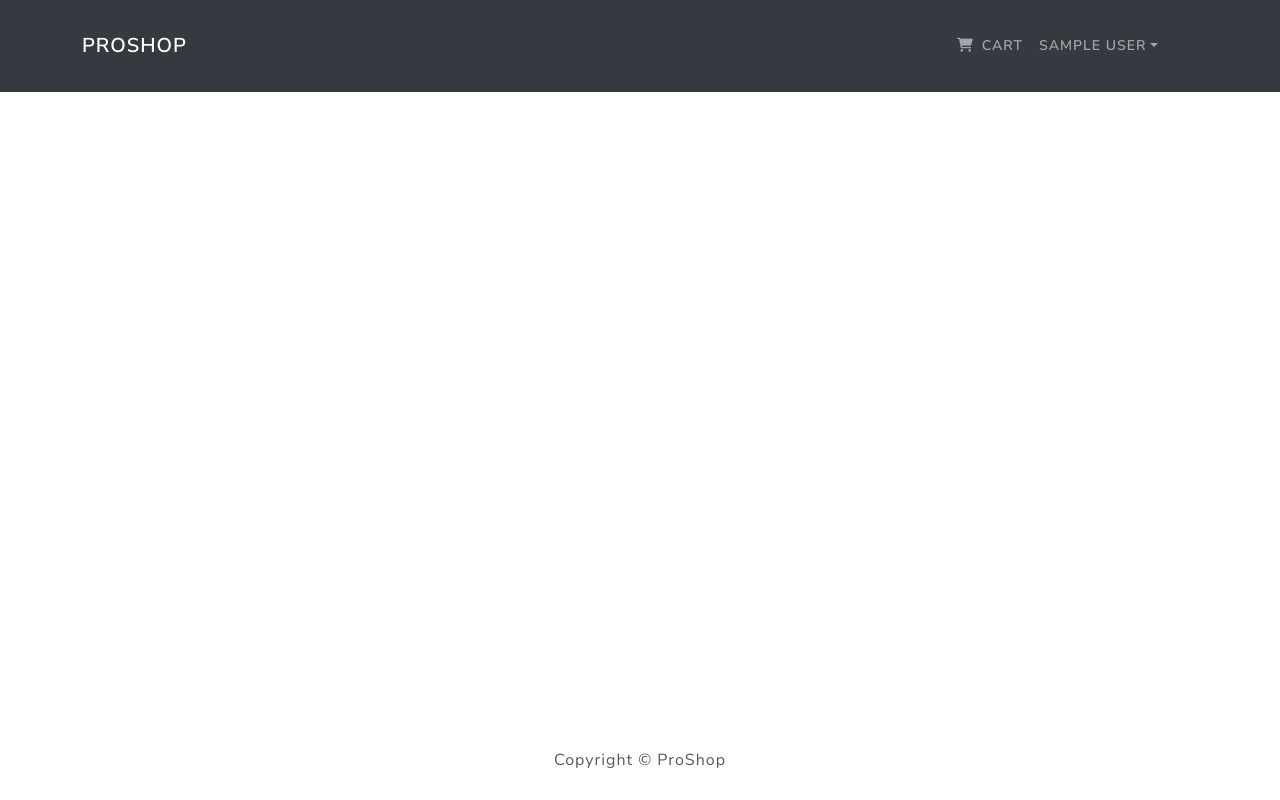
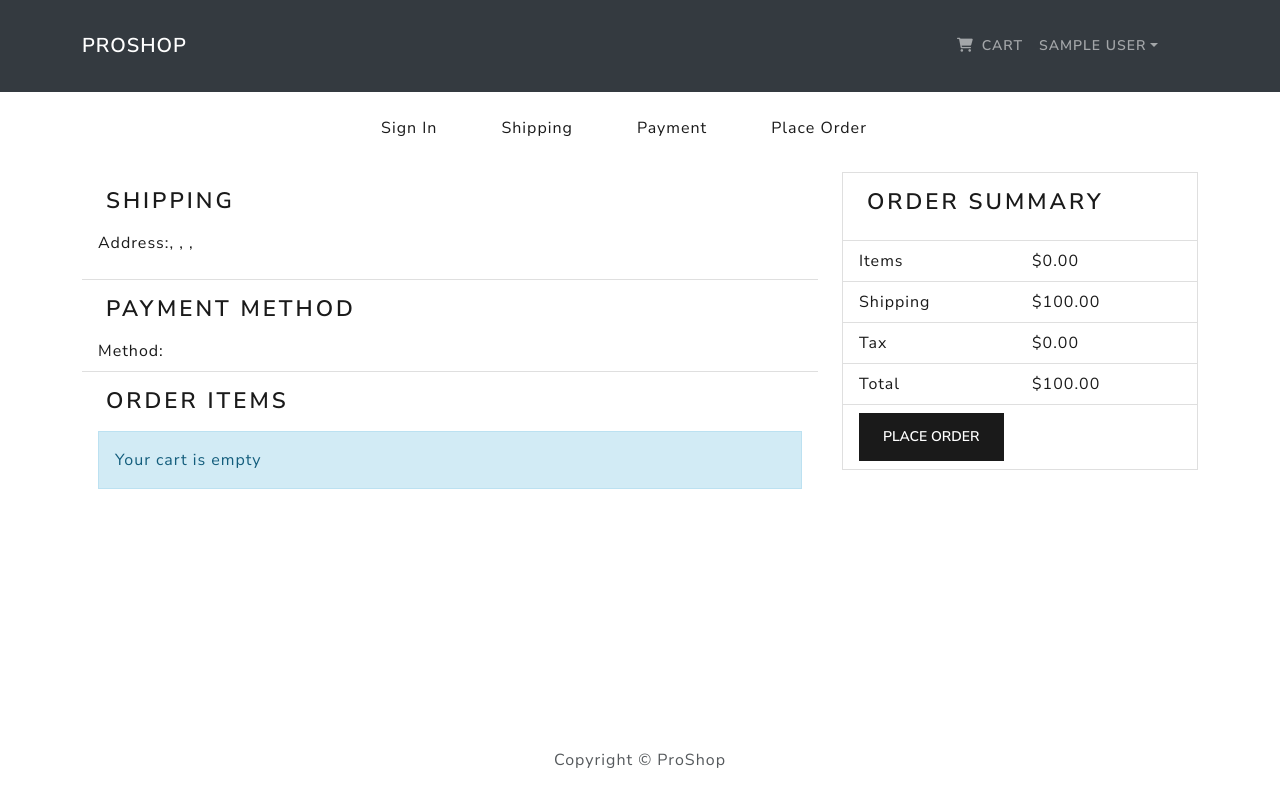
Before and after one commit to markgmz92/mern_udemy, a React (Create React App) app in the folder client/: page /placeorder in a window 1280 px wide. Built offline with nearby package versions, Linux system fonts and the light colour scheme; sample sign-in values are in the browser's storage.

Commit message:
[MU - 058] Completed place order screen

```diff
--- a/client/src/App.js
+++ b/client/src/App.js
@@ -9,6 +9,8 @@
 import RegisterScreen from './screens/RegisterScreen';
 import ProfileScreen from './screens/ProfileScreen';
 import ShippingScreen from './screens/ShippingScreen';
+import PaymentScreen from './screens/PaymentScreen';
+import PlaceOrderScreen from './screens/PlaceOrderScreen';
 import PrivateRoutes from './components/PrivateRoutes';
 
 const App = () => {
@@ -20,6 +22,8 @@
           <Routes>
             <Route element={<PrivateRoutes />}>
               <Route path='/shipping' element={<ShippingScreen />} />
+              <Route path='/payment' element={<PaymentScreen />} />
+              <Route path='/placeorder' element={<PlaceOrderScreen />} />
             </Route>
             <Route path='/login/*' element={<LoginScreen />} />
             <Route path='/register' element={<RegisterScreen />} />
--- a/client/src/actions/cartActions.js
+++ b/client/src/actions/cartActions.js
@@ -2,7 +2,8 @@
 import {
   CART_ADD_ITEM,
   CART_REMOVE_ITEM,
-  CART_SAVE_SHIPPING_ADDRESS
+  CART_SAVE_SHIPPING_ADDRESS,
+  CART_SAVE_PAYMENT_METHOD
 } from '../constants/cartConstants';
 
 export const addToCart = (id, qty) => async (dispatch, getState) => {
@@ -40,3 +41,12 @@
 
   localStorage.setItem('shippingAddress', JSON.stringify(data));
 };
+
+export const savePaymentMethod = (data) => (dispatch) => {
+  dispatch({
+    type: CART_SAVE_PAYMENT_METHOD,
+    payload: data
+  });
+
+  localStorage.setItem('paymentMethod', JSON.stringify(data));
+};
--- a/client/src/constants/cartConstants.js
+++ b/client/src/constants/cartConstants.js
@@ -1,3 +1,4 @@
 export const CART_ADD_ITEM = 'CART_ADD_ITEM';
 export const CART_REMOVE_ITEM = 'CART_REMOVE_ITEM';
 export const CART_SAVE_SHIPPING_ADDRESS = 'CART_SAVE_SHIPPING_ADDRESS';
+export const CART_SAVE_PAYMENT_METHOD = 'CART_SAVE_PAYMENT_METHOD';
--- a/client/src/reducers/cartReducers.js
+++ b/client/src/reducers/cartReducers.js
@@ -1,7 +1,8 @@
 import {
   CART_ADD_ITEM,
   CART_REMOVE_ITEM,
-  CART_SAVE_SHIPPING_ADDRESS
+  CART_SAVE_SHIPPING_ADDRESS,
+  CART_SAVE_PAYMENT_METHOD
 } from '../constants/cartConstants';
 
 export const cartReducer = (
@@ -37,6 +38,11 @@
         ...state,
         shippingAddress: action.payload
       };
+    case CART_SAVE_PAYMENT_METHOD:
+      return {
+        ...state,
+        paymentMethod: action.payload
+      };
     default:
       return state;
   }
--- /dev/null
+++ b/client/src/screens/PaymentScreen.js
@@ -0,0 +1,58 @@
+import React, { useState } from 'react';
+import { Form, Button, Col } from 'react-bootstrap';
+import { useNavigate } from 'react-router-dom';
+import { useDispatch, useSelector } from 'react-redux';
+import { saveShippingAddress } from '../actions/cartActions';
+import CheckoutSteps from '../components/CheckoutSteps';
+import { savePaymentMethod } from '../actions/cartActions';
+import FormContainer from '../components/FormContainer';
+
+const PaymentScreen = () => {
+  const navigate = useNavigate();
+  const cart = useSelector((state) => state.cart);
+  const { shippingAddress } = cart;
+
+  if (!shippingAddress) {
+    navigate('/shipping');
+  }
+
+  const [paymentMethod, setPaymentMethod] = useState('PayPal');
+
+  const dispatch = useDispatch();
+
+  const submitHandler = (e) => {
+    e.preventDefault();
+    dispatch(savePaymentMethod(paymentMethod));
+    navigate('/placeorder');
+  };
+
+  return (
+    <FormContainer>
+      <CheckoutSteps step1 step2 step3 />
+      <h1>Payment Method</h1>
+      <Form onSubmit={submitHandler}>
+        <Form.Group>
+          <Form.Label as='legend'>Select Method</Form.Label>
+
+          <Col>
+            <Form.Check
+              type='radio'
+              label='Paypal or Credit Card'
+              id='PayPal'
+              name='paymentMethod'
+              value='PayPal'
+              checked
+              onChange={(e) => setPaymentMethod(e.target.value)}
+            ></Form.Check>
+          </Col>
+        </Form.Group>
+
+        <Button className='my-3' type='submit' variant='primary'>
+          Continue
+        </Button>
+      </Form>
+    </FormContainer>
+  );
+};
+
+export default PaymentScreen;
--- /dev/null
+++ b/client/src/screens/PlaceOrderScreen.js
@@ -0,0 +1,142 @@
+import React, { useState } from 'react';
+import { navigate, useNavigate, Link } from 'react-router-dom';
+import {
+  Button,
+  Row,
+  Col,
+  ListGroup,
+  Image,
+  Card,
+  ListGroupItem
+} from 'react-bootstrap';
+import { useDispatch, useSelector } from 'react-redux';
+import Message from '../components/Message';
+import CheckoutSteps from '../components/CheckoutSteps';
+
+const PlaceOrderScreen = () => {
+  const addDecimals = (num) => {
+    return (Math.round(num * 100) / 100).toFixed(2);
+  };
+  const cart = useSelector((state) => state.cart);
+
+  cart.itemsPrice = addDecimals(
+    cart.cartItems.reduce((acc, item) => acc + item.price * item.qty, 0)
+  );
+
+  cart.shippingPrice = addDecimals(cart.itemsPrice > 100 ? 0 : 100);
+
+  cart.taxPrice = addDecimals(Number((0.15 * cart.itemsPrice).toFixed(2)));
+
+  cart.totalPrice = (
+    Number(cart.itemsPrice) +
+    Number(cart.shippingPrice) +
+    Number(cart.taxPrice)
+  ).toFixed(2);
+
+  const placeOrderHandler = () => {
+    console.log('order');
+  };
+  return (
+    <>
+      <CheckoutSteps step1 step2 step3 step4 />
+      <Row>
+        <Col md={8}>
+          <ListGroup variant='flush'>
+            <ListGroup.Item>
+              <h2>Shipping</h2>
+              <p>
+                <strong>
+                  Address:{cart.shippingAddress.address},{' '}
+                  {cart.shippingAddress.city}, {cart.shippingAddress.postalCode}
+                  ,{cart.shippingAddress.country}
+                </strong>
+              </p>
+            </ListGroup.Item>
+
+            <ListGroup.Item>
+              <h2>Payment Method</h2>
+              <strong>Method: {cart.paymentMethod}</strong>
+            </ListGroup.Item>
+
+            <ListGroup.Item>
+              <h2>Order Items</h2>
+              {cart.cartItems.length === 0 ? (
+                <Message>Your cart is empty</Message>
+              ) : (
+                <ListGroup variant='flush'>
+                  {cart.cartItems.map((item, index) => (
+                    <ListGroupItem key={index}>
+                      <Row>
+                        <Col md={1}>
+                          <Image
+                            src={item.image}
+                            alt={item.name}
+                            fluid
+                            rounded
+                          />
+                        </Col>
+                        <Col>
+                          <Link to={`/product/${item.product}`}>
+                            {item.name}
+                          </Link>
+                        </Col>
+                        <Col md={4}>
+                          {item.qty} x ${item.price} = ${item.qty * item.price}
+                        </Col>
+                      </Row>
+                    </ListGroupItem>
+                  ))}
+                </ListGroup>
+              )}
+            </ListGroup.Item>
+          </ListGroup>
+        </Col>
+        <Col md={4}>
+          <Card>
+            <ListGroup variant='flush'>
+              <ListGroup.Item>
+                <h2>Order Summary</h2>
+              </ListGroup.Item>
+              <ListGroup.Item>
+                <Row>
+                  <Col>Items</Col>
+                  <Col>${cart.itemsPrice}</Col>
+                </Row>
+              </ListGroup.Item>
+              <ListGroup.Item>
+                <Row>
+                  <Col>Shipping</Col>
+                  <Col>${cart.shippingPrice}</Col>
+                </Row>
+              </ListGroup.Item>
+              <ListGroup.Item>
+                <Row>
+                  <Col>Tax</Col>
+                  <Col>${cart.taxPrice}</Col>
+                </Row>
+              </ListGroup.Item>
+              <ListGroup.Item>
+                <Row>
+                  <Col>Total</Col>
+                  <Col>${cart.totalPrice}</Col>
+                </Row>
+              </ListGroup.Item>
+              <ListGroup.Item>
+                <Button
+                  type='button'
+                  className='btn-block'
+                  disabled={cart.cartItems === 0}
+                  onClick={placeOrderHandler}
+                >
+                  Place Order
+                </Button>
+              </ListGroup.Item>
+            </ListGroup>
+          </Card>
+        </Col>
+      </Row>
+    </>
+  );
+};
+
+export default PlaceOrderScreen;
```
